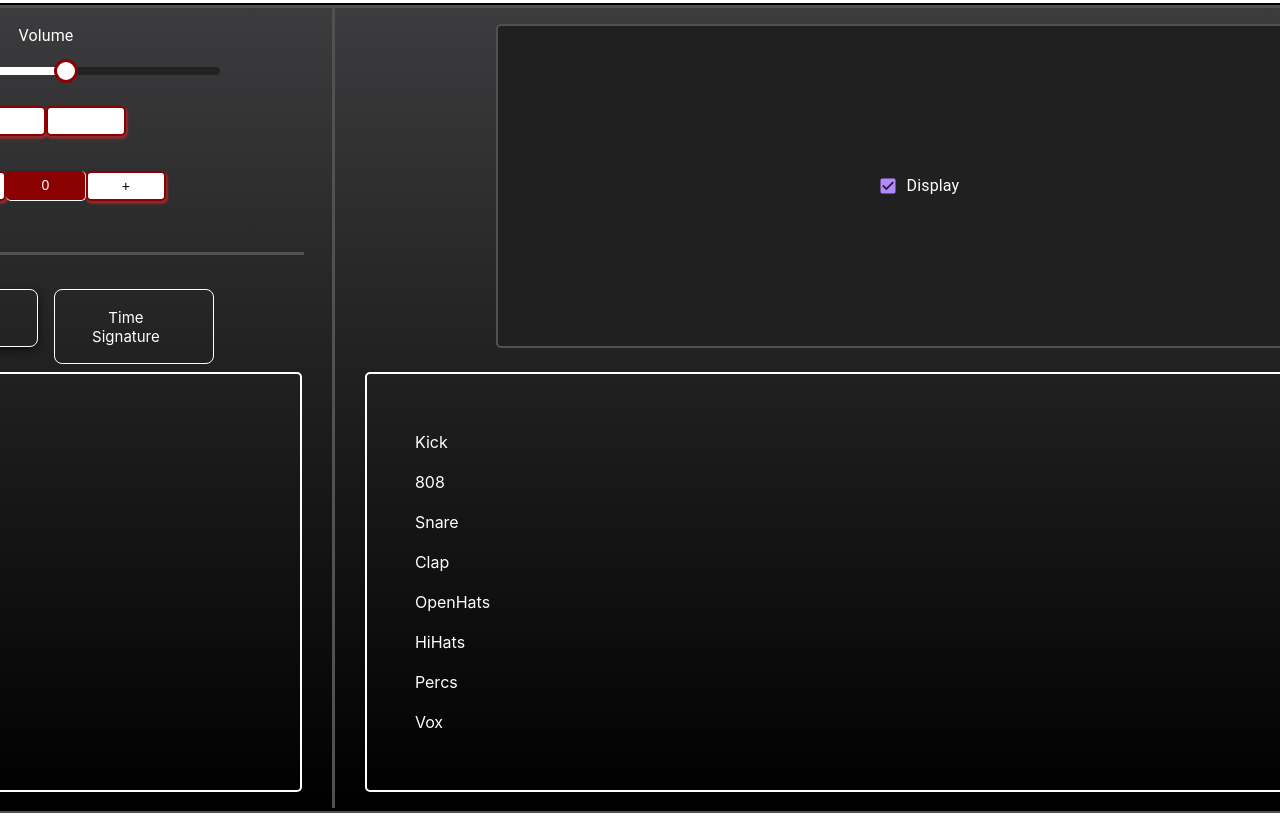
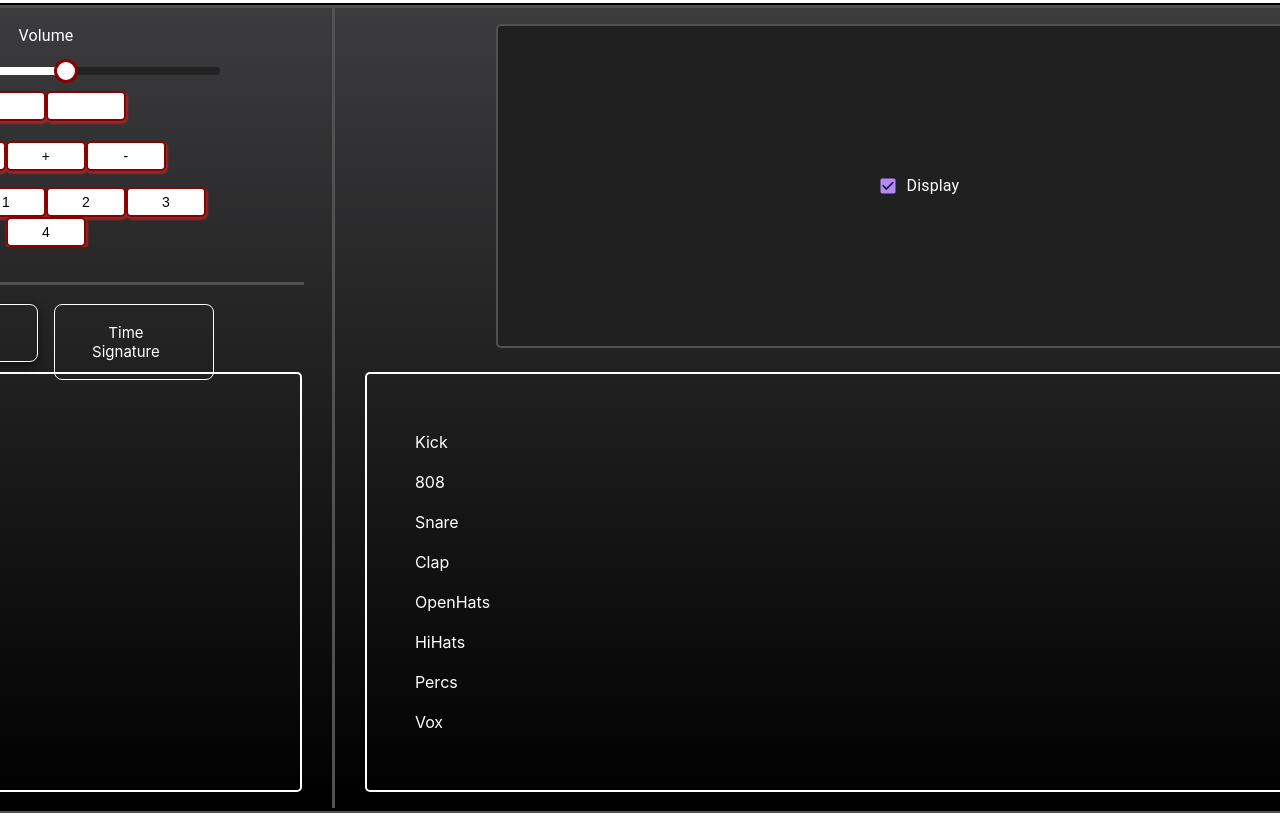
Before and after one commit to davelista/PolyDrum, a React (Create React App) app: page / in a window 1280 px wide. Shown: the top 816 px of the page. Built offline with nearby package versions, Linux system fonts and the light colour scheme; some icons are missing.

Commit message:
delete button

```diff
--- a/src/components/PagesSections/SettingsSection/ButtonsList.js
+++ b/src/components/PagesSections/SettingsSection/ButtonsList.js
@@ -1,12 +1,13 @@
-import React, {useContext} from 'react';
+import React, {useContext, useState} from 'react';
 import {FaPause, FaPlay, FaStop} from "react-icons/all";
 import {Button} from "../../index";
 import styles from "./SettingsSection.module.css";
 import {AppContext} from "../../../context/AppContext";
+import produce from "immer";
 
 const ButtonsList = (props) => {
     const appData = useContext(AppContext);
-
+    const [remove, setRemove] = useState();
     return (
         <>
             <div className={styles.playButtons}>
@@ -14,12 +15,25 @@ const ButtonsList = (props) => {
                 <Button><FaStop/></Button>
             </div>
 
-            <div className={styles.rhythmButtons}>
-                <Button buttonStyle={appData.selectedRhythm.number == null ? 'btn--primary--active' : 'btn--primary'} onClick={() => appData.selectedRhythm.setNumber(null)}> ALL </Button>
-                {appData.rhythmsList.item.map((x) => {
-                    return <Button buttonStyle={appData.selectedRhythm.number === x ? 'btn--primary--active' : 'btn--primary'} onClick={() => appData.selectedRhythm.setNumber(x)}>{x}</Button>
-                })}
-                <Button onClick={() => appData.rhythmsList.setItem(appData.rhythmsList.item.concat(appData.rhythmsList.item.length))}> + </Button>
+            <div className={styles.rhythmButtonsSection} >
+
+                <div className={styles.rhythmButtonsControls}>
+                    <Button buttonStyle={appData.selectedRhythm.number == null ? 'btn--primary--active' : 'btn--primary'} onClick={() => appData.selectedRhythm.setNumber(null)}> ALL </Button>
+                    <Button onClick={() => appData.rhythmsList.setItem(appData.rhythmsList.item.concat(appData.rhythmsList.item.length))}> + </Button>
+
+                    <Button onClick={() => {
+                        appData.rhythmsList.setItem(produce(appData.rhythmsList.item, draft => {
+                            draft.splice(appData.rhythmsList.item.length-1)
+                        }))
+                    }}> - </Button>
+                    {console.log(appData.rhythmsList.item)}
+                </div>
+                <div className={styles.rhythmButtonsList} style={appData.rhythmsList.item.length > 5 ? {overflowY: "scroll"} : {overflow:"hidden"}} >
+                    {appData.rhythmsList.item.map((x) => {
+                        return <Button buttonStyle={appData.selectedRhythm.number === x ? 'btn--primary--active' : 'btn--primary'} onClick={() => appData.selectedRhythm.setNumber(x)}>{x}</Button>
+                    })}
+                </div>
+
             </div>
         </>
     );
--- a/src/components/PagesSections/SettingsSection/SettingsSection.module.css
+++ b/src/components/PagesSections/SettingsSection/SettingsSection.module.css
@@ -43,10 +43,25 @@
     margin-bottom: 1rem;
 }
 
-.rhythmButtons{
+.rhythmButtonsSection{
+    display: flex;
+    flex-flow: column;
+    align-items: center;
+    justify-content: center;
+}
+
+.rhythmButtonsControls{
+    display: flex;
+    flex-flow: row;
+    margin-bottom: 1rem;
+}
+
+.rhythmButtonsList{
     display: flex;
     flex-flow: row wrap;
+    justify-content: center;
     max-height: 4.5rem;
+    width: 90%;
 }
 
 .playButtons {
--- a/src/context/AppContext.js
+++ b/src/context/AppContext.js
@@ -15,7 +15,7 @@ export function useAppContext() {
     const [mute, setMute] = useState(false);
     const [idRhythm, setIdRhythm] = useState(0);
     const [timeSignature, setTimeSignature] = useState('');
-    const [numRhythm, setNumRhythm] = useState([0]);
+    const [numRhythm, setNumRhythm] = useState([0, 1, 2, 3, 4]);
     const [numStepButtons, setNumStepButton] = useState(null);
     /*JSON*/
     const [db, setDb] = useState([{
```
